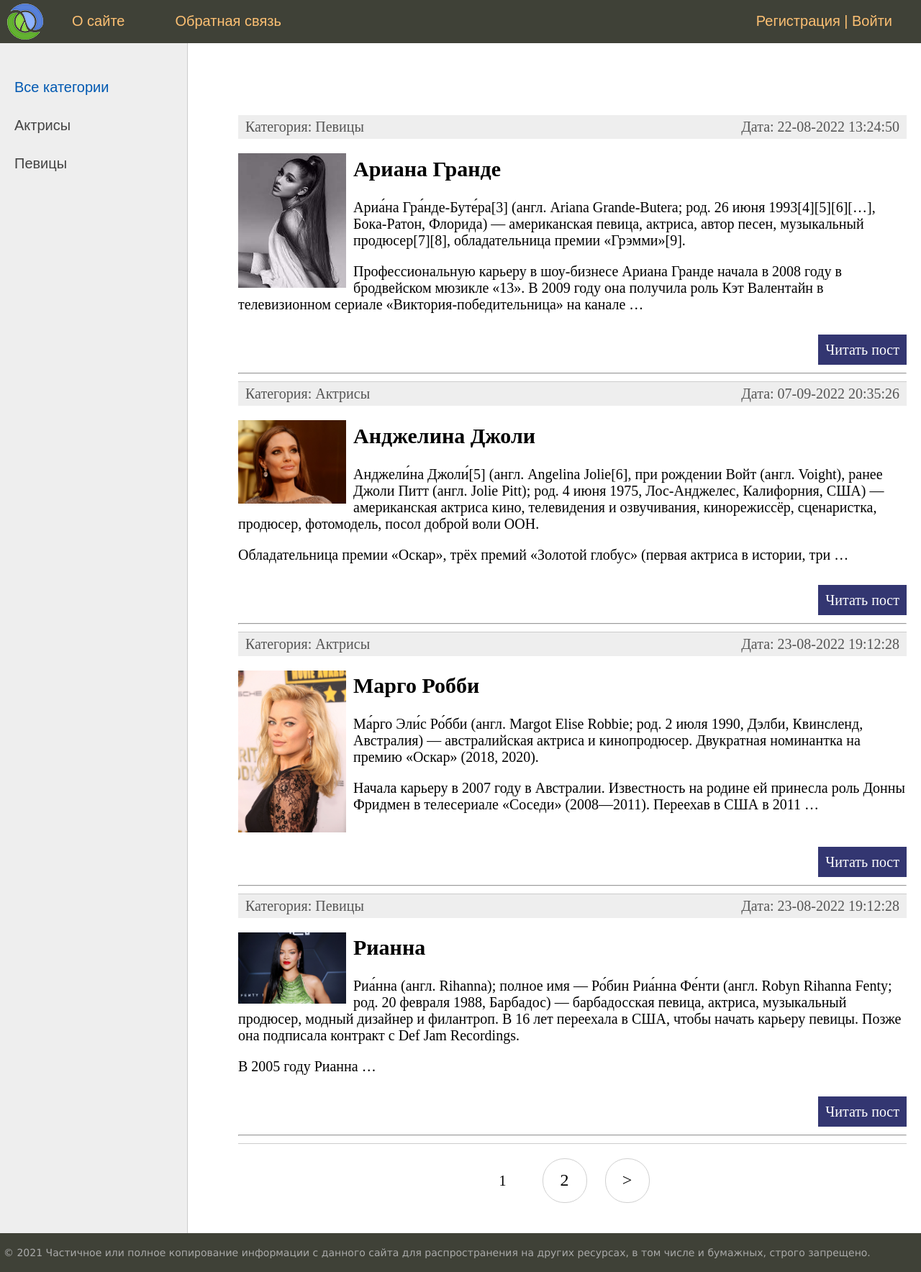
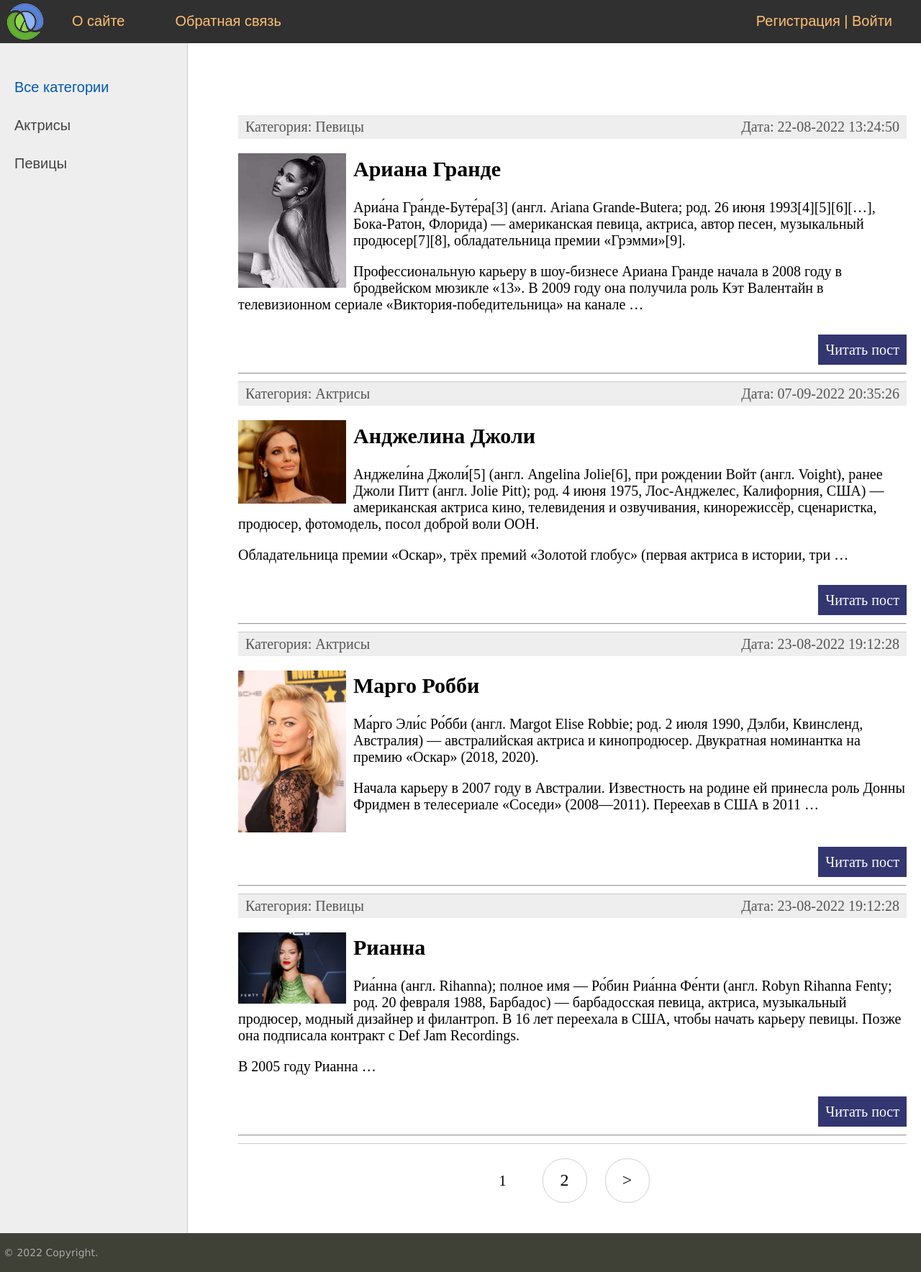
Before and after one commit to kxade/blog-website, a Django app: page / in a window 1280 px wide. Shown: the whole page at 72% size. Run offline with Django 4.2, Linux system fonts and the light colour scheme; data comes from the database, SQL or seed files in the repository.

Commit message:
update css

```diff
--- a/women/static/women/css/styles.css
+++ b/women/static/women/css/styles.css
@@ -76,7 +76,7 @@ ul.list-articles li {
 .clear {clear: both;}
 
 .header {
-	background: #3F4137;
+	background: #303030;
 	height: 60px;
 }
 
--- a/women/templates/women/base.html
+++ b/women/templates/women/base.html
@@ -109,7 +109,7 @@
 <!-- Footer -->
 <tr><td valign=top>
 	<div id="footer">
-		<p>&copy; 2021 Частичное или полное копирование информации с данного сайта для распространения на других ресурсах, в том числе и бумажных, строго запрещено.</p>
+		<p>&copy; 2022 Copyright.</p>
 	</div>
 </td></tr></table>
 <!-- Конец footer'а и страницы -->
```
Also changed, not shown: women/static/women/images/btn_yt.png (deleted), women/static/women/images/share_yt.png (deleted).
